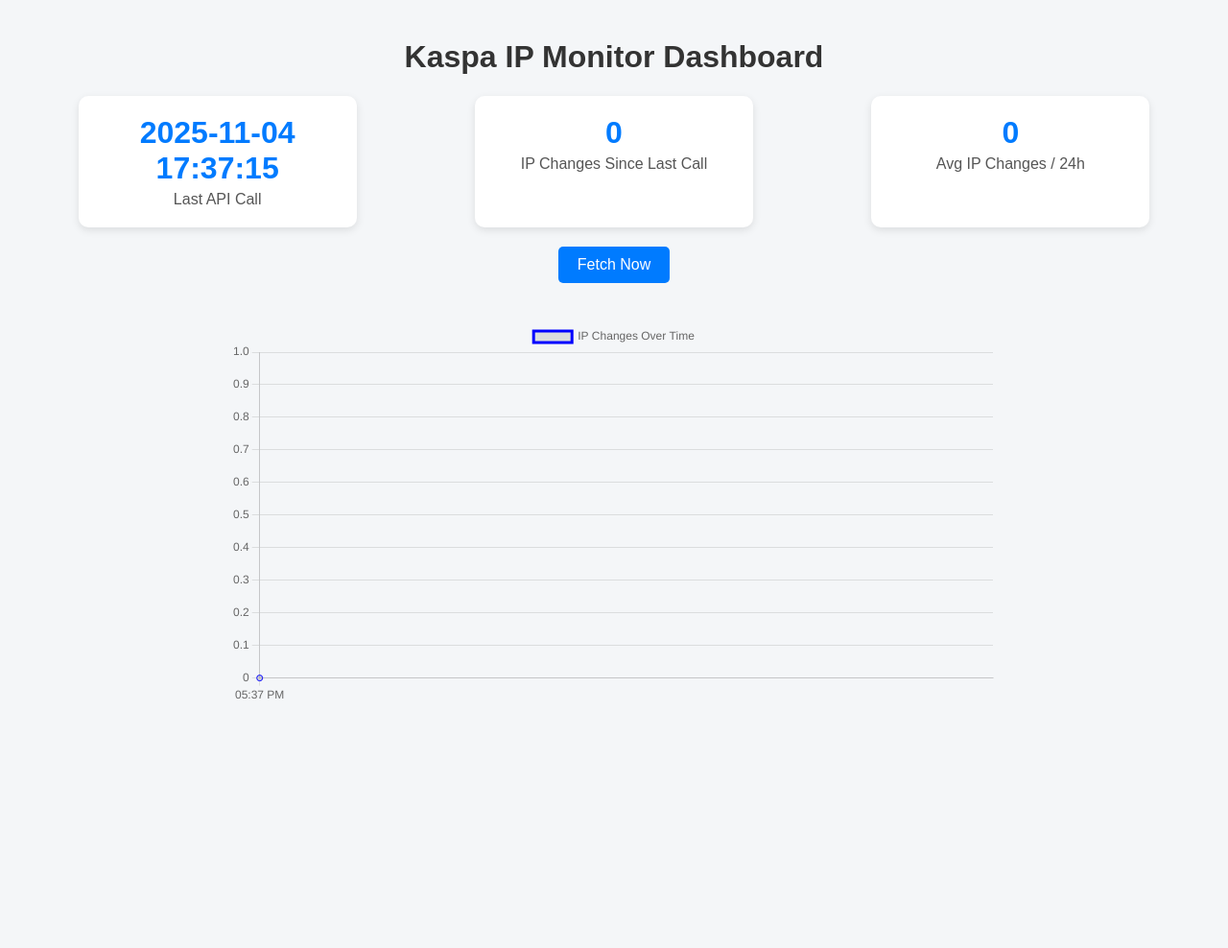
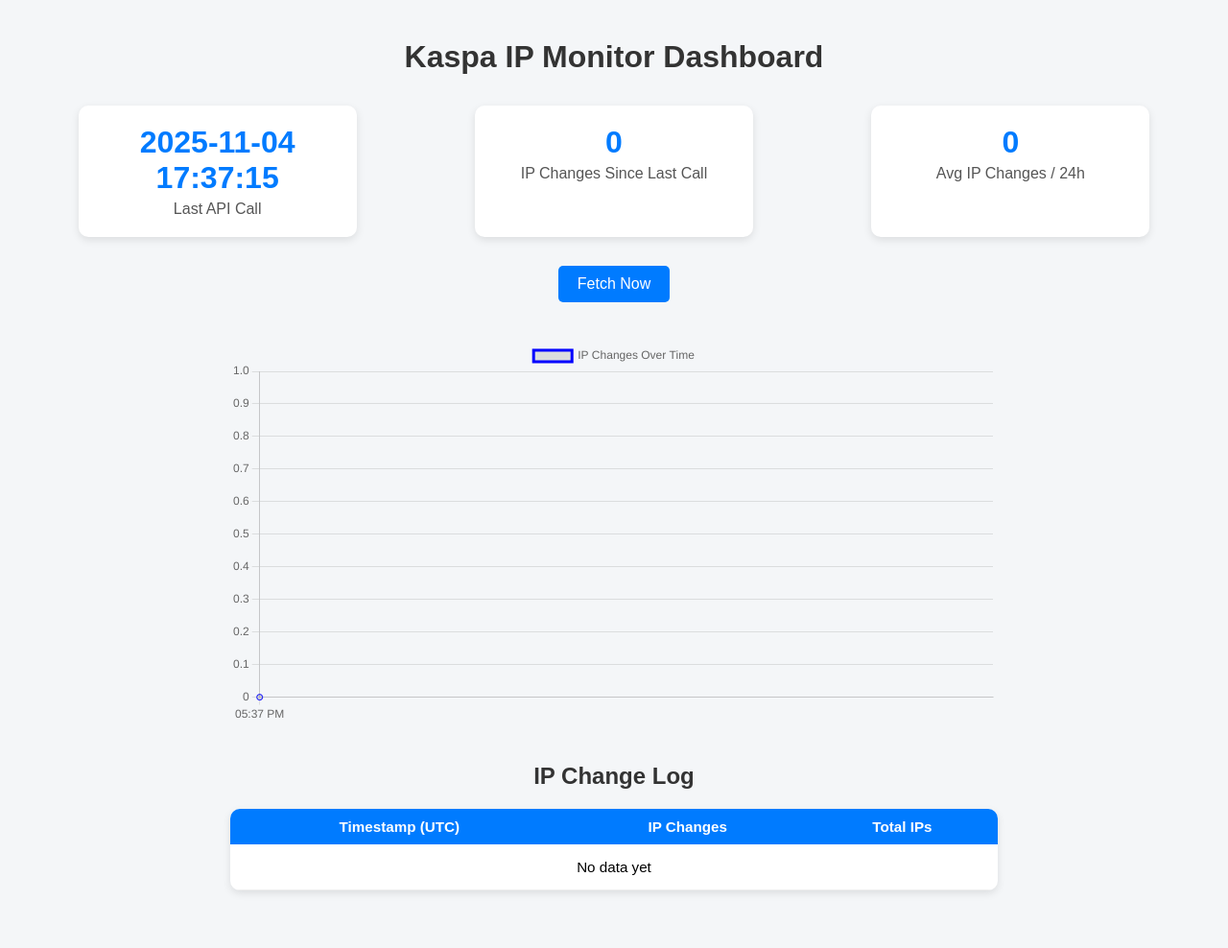
Before and after one commit to Kyuubi2709/Kaspa-IP-Stability-Tracker, a Flask app: page / in a window 1280 px wide. Shown: the whole page at 96% size. Before the commit the page ends 729 px from the top, so only its background shows below. Run offline with Flask 3, Linux system fonts and the light colour scheme.

Commit message:
Update index.html

```diff
--- a/templates/index.html
+++ b/templates/index.html
@@ -4,15 +4,85 @@
 <meta charset="UTF-8">
 <title>Kaspa IP Monitor</title>
 <style>
-body { font-family: Arial, sans-serif; background: #f4f6f8; margin: 0; padding: 20px; }
-h1 { text-align: center; color: #333; }
-.dashboard { display: flex; justify-content: space-around; margin: 20px 0; }
-.card { background: #fff; padding: 20px; border-radius: 10px; box-shadow: 0 3px 8px rgba(0,0,0,0.1); width: 250px; text-align: center; }
-.card h2 { margin: 0; font-size: 2em; color: #007BFF; }
-.card p { margin: 5px 0 0; font-size: 1em; color: #555; }
-#chart-container { max-width: 800px; margin: 40px auto; }
-button { background-color: #007BFF; color: white; border: none; border-radius: 5px; }
-button:hover { background-color: #0056b3; }
+body {
+    font-family: Arial, sans-serif;
+    background: #f4f6f8;
+    margin: 0;
+    padding: 20px;
+}
+h1 {
+    text-align: center;
+    color: #333;
+}
+.dashboard {
+    display: flex;
+    justify-content: space-around;
+    margin: 20px 0;
+    flex-wrap: wrap;
+}
+.card {
+    background: #fff;
+    padding: 20px;
+    border-radius: 10px;
+    box-shadow: 0 3px 8px rgba(0,0,0,0.1);
+    width: 250px;
+    text-align: center;
+    margin: 10px;
+}
+.card h2 {
+    margin: 0;
+    font-size: 2em;
+    color: #007BFF;
+}
+.card p {
+    margin: 5px 0 0;
+    font-size: 1em;
+    color: #555;
+}
+#chart-container {
+    max-width: 800px;
+    margin: 40px auto;
+}
+button {
+    background-color: #007BFF;
+    color: white;
+    border: none;
+    border-radius: 5px;
+    padding: 10px 20px;
+    cursor: pointer;
+    font-size: 1em;
+}
+button:hover {
+    background-color: #0056b3;
+}
+#table-container {
+    max-width: 800px;
+    margin: 40px auto;
+}
+#history-table {
+    width: 100%;
+    border-collapse: collapse;
+    background: #fff;
+    box-shadow: 0 3px 8px rgba(0,0,0,0.1);
+    border-radius: 10px;
+    overflow: hidden;
+}
+#history-table th {
+    background: #007BFF;
+    color: white;
+    padding: 10px;
+}
+#history-table td {
+    padding: 10px;
+    border-bottom: 1px solid #eee;
+    text-align: center;
+}
+#history-table tr:hover {
+    background-color: #f1f1f1;
+}
+#history-table th, #history-table td {
+    font-size: 0.95em;
+}
 </style>
 <script src="https://cdn.jsdelivr.net/npm/chart.js"></script>
 </head>
@@ -35,7 +105,7 @@
 </div>
 
 <div style="text-align:center; margin: 20px;">
-    <button id="fetch-now-btn" style="padding: 10px 20px; font-size: 1em; cursor: pointer;">Fetch Now</button>
+    <button id="fetch-now-btn">Fetch Now</button>
     <p id="fetch-status" style="color: green; margin-top: 10px;"></p>
 </div>
 
@@ -43,6 +113,22 @@
     <canvas id="chart"></canvas>
 </div>
 
+<div id="table-container">
+    <h2 style="text-align:center;color:#333;">IP Change Log</h2>
+    <table id="history-table">
+        <thead>
+            <tr>
+                <th>Timestamp (UTC)</th>
+                <th>IP Changes</th>
+                <th>Total IPs</th>
+            </tr>
+        </thead>
+        <tbody id="history-body">
+            <tr><td colspan="3" style="text-align:center;padding:15px;">No data yet</td></tr>
+        </tbody>
+    </table>
+</div>
+
 <script src="/static/main.js"></script>
 </body>
 </html>
```
